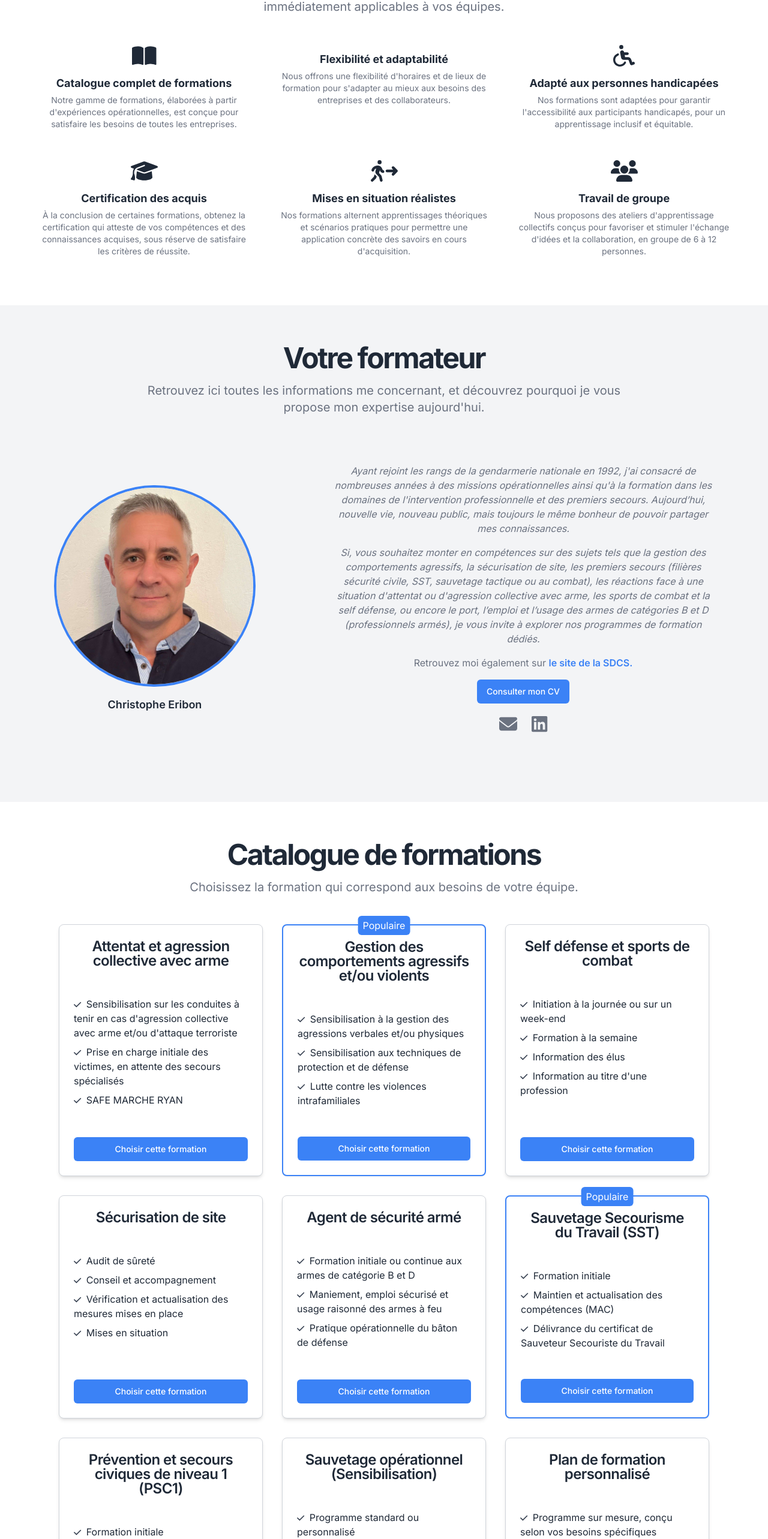
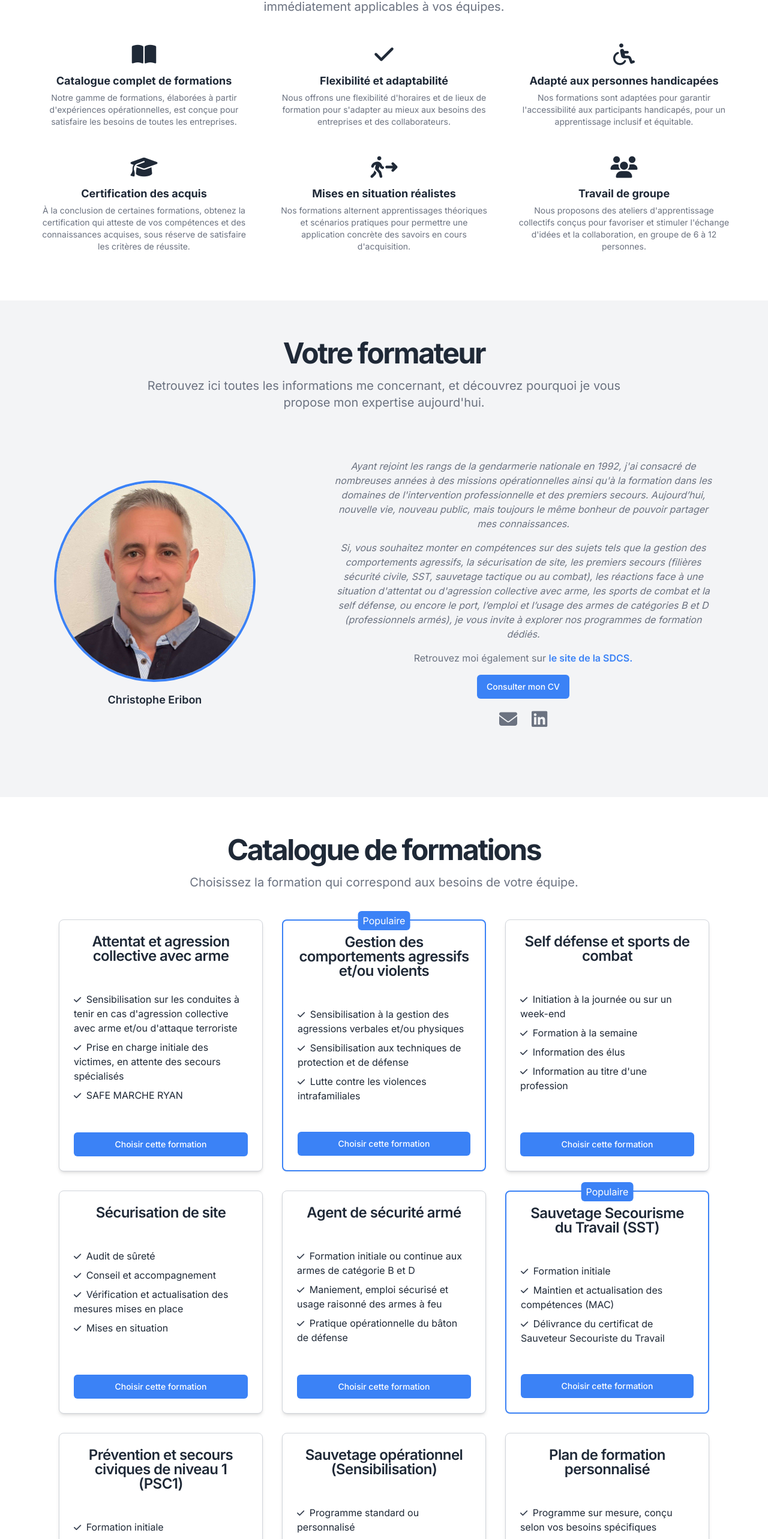
Before and after one commit to HugoErb/Site-SAFESEC-Formation, an Angular app in the folder frontend/: page /home in a window 1280 px wide. Shown: the part 987-3553 px from the top of the page at 60% size. Built offline with nearby package versions, Linux system fonts and the light colour scheme.

Commit message:
optimisation des icones font awesome + fixes

```diff
--- a/frontend/angular.json
+++ b/frontend/angular.json
@@ -30,7 +30,8 @@
               "src/assets"
             ],
             "styles": [
-              "src/styles.scss"
+              "src/styles.scss",
+              "node_modules/@fortawesome/fontawesome-free/css/all.min.css"
             ],
             "scripts": []
           },
--- a/frontend/package.json
+++ b/frontend/package.json
@@ -18,11 +18,10 @@
     "@angular/platform-browser": "^17.0.0",
     "@angular/platform-browser-dynamic": "^17.0.0",
     "@angular/router": "^17.0.0",
-    "@fortawesome/angular-fontawesome": "^0.14.1",
-    "@fortawesome/fontawesome-svg-core": "^6.6.0",
+    "@fortawesome/fontawesome-free": "^6.6.0",
     "@fortawesome/free-brands-svg-icons": "^6.5.2",
-    "@fortawesome/free-solid-svg-icons": "^6.6.0",
     "autoprefixer": "^10.4.16",
+    "axios": "^1.7.2",
     "postcss": "^8.4.32",
     "rxjs": "~7.8.0",
     "sweetalert2": "^11.6.13",
--- a/frontend/src/app/home/home.component.html
+++ b/frontend/src/app/home/home.component.html
@@ -22,7 +22,7 @@
 
   <!-- Menu burger pour les petits écrans -->
   <button class="lg:hidden ml-auto mr-3" (click)="toggleBurgerMenu($event)">
-    <fa-icon class="text-2xl text-gray-700" [icon]="icons.faBars"></fa-icon>
+    <i class="fa-solid fa-bars text-2xl text-gray-700"></i>
   </button>
   <div #menuBurger class="lg:hidden absolute top-full left-0 w-full bg-white shadow-md animate-appear mt-[-5px]"
     *ngIf="burgerMenuOpened">
@@ -82,7 +82,7 @@
       <div
         class="mx-auto grid items-start gap-8 sm:max-w-4xl sm:grid-cols-2 md:gap-12 lg:max-w-6xl lg:grid-cols-3 justify-items-center">
         <div class="grid gap-1 text-center">
-          <fa-icon class="text-4xl mb-2 text-gray-800" [icon]="icons.faBookOpen"></fa-icon>
+          <i class=" fa-solid fa-book-open text-4xl mb-2 text-gray-800"></i>
           <h3 class="text-lg font-bold">Catalogue complet de formations</h3>
           <p class="text-sm text-gray-500">
             Notre gamme de formations, élaborées à partir d'expériences opérationnelles, est conçue pour
@@ -91,14 +91,13 @@
         </div>
         <div class="grid gap-1 text-center">
           <i class="fa-solid fa-check text-4xl mb-2 text-gray-800"></i>
-          <!-- <fa-icon class="text-4xl mb-2 text-gray-800" [icon]="icons.faCalendarCheck"></fa-icon> -->
           <h3 class="text-lg font-bold text-gray-800">Flexibilité et adaptabilité</h3>
           <p class="text-sm text-gray-500">Nous offrons une flexibilité d'horaires et de lieux de formation pour
             s'adapter au mieux aux besoins
             des entreprises et des collaborateurs.</p>
         </div>
         <div class="grid gap-1 text-center">
-          <fa-icon class="text-4xl mb-2" [icon]="icons.faWheelchair"></fa-icon>
+          <i class=" fa-solid fas fa-wheelchair text-4xl mb-2"></i>
           <h3 class="text-lg font-bold text-gray-800">Adapté aux personnes handicapées</h3>
           <p class="text-sm text-gray-500">
             Nos formations sont adaptées pour garantir l'accessibilité aux participants handicapés, pour un
@@ -106,7 +105,7 @@
           </p>
         </div>
         <div class="grid gap-1 text-center">
-          <fa-icon class="text-4xl mb-2 text-gray-800" [icon]="icons.faGraduationCap"></fa-icon>
+          <i class="fa-solid fas fa-graduation-cap text-4xl mb-2 text-gray-800"></i>
           <h3 class="text-lg font-bold text-gray-800">Certification des acquis</h3>
           <p class="text-sm text-gray-500">
             À la conclusion de certaines formations, obtenez la certification qui atteste de
@@ -114,7 +113,7 @@
           </p>
         </div>
         <div class="grid gap-1 text-center">
-          <fa-icon class="text-4xl mb-2 text-gray-800" [icon]="icons.faPersonWalkingArrowRight"></fa-icon>
+          <i class="fa-solid fa-person-walking-arrow-right text-4xl mb-2 text-gray-800"></i>
           <h3 class="text-lg font-bold text-gray-800">Mises en situation réalistes</h3>
           <p class="text-sm text-gray-500">
             Nos formations alternent apprentissages théoriques et scénarios pratiques pour permettre une application
@@ -122,7 +121,7 @@
           </p>
         </div>
         <div class="grid gap-1 text-center">
-          <fa-icon class="text-4xl mb-2 text-gray-800" [icon]="icons.faUsers"></fa-icon>
+          <i class="fa-solid fa-users text-4xl mb-2 text-gray-800"></i>
           <h3 class="text-lg font-bold text-gray-800">Travail de groupe</h3>
           <p class="text-sm text-gray-500">
             Nous proposons des ateliers d'apprentissage collectifs conçus pour favoriser et stimuler l'échange d'idées
@@ -166,7 +165,8 @@
             <div class="mt-4 text-gray-500">
               Retrouvez moi également sur
               <a href="https://sdcs-formation.fr/" target="_blank"
-                class="relative text-blue-500 font-semibold before:absolute before:bottom-0 before:left-0 before:w-full before:h-0.5 before:bg-blue-500 before:scale-x-0 before:transition-transform before:duration-200 hover:before:scale-x-100"> le site de la SDCS.</a>
+                class="relative text-blue-500 font-semibold before:absolute before:bottom-0 before:left-0 before:w-full before:h-0.5 before:bg-blue-500 before:scale-x-0 before:transition-transform before:duration-200 hover:before:scale-x-100">
+                le site de la SDCS.</a>
             </div>
             <a class="justify-center whitespace-nowrap rounded-md font-medium ring-offset-background transition-colors focus-visible:outline-none focus-visible:ring-2 focus-visible:ring-ring focus-visible:ring-offset-2 h-10 px-4 py-2 text-sm inline-flex items-center gap-2 bg-blue-500 hover:bg-blue-600 text-white"
               href="../../assets/pdf/CV.pdf" target="_blank">
@@ -176,11 +176,11 @@
           <div class="flex justify-center gap-6 mt-4">
             <div (click)="scrollToSection('contact')"
               class="text-gray-500 hover:text-blue-600 cursor-pointer text-3xl transition-colors">
-              <fa-icon [icon]="icons.faEnvelope"></fa-icon>
+              <i class="fa-solid fa-envelope"></i>
             </div>
             <a href="https://www.linkedin.com/in/christophe-e-7a6813167/" target="_blank"
               class="text-gray-500 hover:text-blue-600 text-3xl transition-colors">
-              <fa-icon [icon]="icons.faLinkedin"></fa-icon>
+              <i class="fa-brands fa-linkedin"></i>
             </a>
           </div>
         </div>
@@ -206,16 +206,16 @@
           <div class="p-6 flex-grow">
             <ul class="space-y-2">
               <li>
-                <fa-icon class="text-sm text-gray-700 mr-1" [icon]="icons.faCheck"></fa-icon>
+                <i class="fa-solid fa-check text-sm text-gray-700 mr-1"></i>
                 Sensibilisation sur les conduites à tenir en cas d'agression collective avec arme et/ou d'attaque
                 terroriste
               </li>
               <li>
-                <fa-icon class="text-sm text-gray-700 mr-1" [icon]="icons.faCheck"></fa-icon>
+                <i class="fa-solid fa-check text-sm text-gray-700 mr-1"></i>
                 Prise en charge initiale des victimes, en attente des secours spécialisés
               </li>
               <li>
-                <fa-icon class="text-sm text-gray-700 mr-1" [icon]="icons.faCheck"></fa-icon>
+                <i class="fa-solid fa-check text-sm text-gray-700 mr-1"></i>
                 SAFE MARCHE RYAN
               </li>
             </ul>
@@ -239,15 +239,15 @@
           <div class="p-6 flex-grow">
             <ul class="space-y-2">
               <li>
-                <fa-icon class="text-sm text-gray-700 mr-1" [icon]="icons.faCheck"></fa-icon>
+                <i class="fa-solid fa-check text-sm text-gray-700 mr-1"></i>
                 Sensibilisation à la gestion des agressions verbales et/ou physiques
               </li>
               <li>
-                <fa-icon class="text-sm text-gray-700 mr-1" [icon]="icons.faCheck"></fa-icon>
+                <i class="fa-solid fa-check text-sm text-gray-700 mr-1"></i>
                 Sensibilisation aux techniques de protection et de défense
               </li>
               <li>
-                <fa-icon class="text-sm text-gray-700 mr-1" [icon]="icons.faCheck"></fa-icon>
+                <i class="fa-solid fa-check text-sm text-gray-700 mr-1"></i>
                 Lutte contre les violences intrafamiliales
               </li>
             </ul>
@@ -263,19 +263,19 @@
           <div class="p-6 flex-grow">
             <ul class="space-y-2">
               <li>
-                <fa-icon class="text-sm text-gray-700 mr-1" [icon]="icons.faCheck"></fa-icon>
+                <i class="fa-solid fa-check text-sm text-gray-700 mr-1"></i>
                 Initiation à la journée ou sur un week-end
               </li>
               <li>
-                <fa-icon class="text-sm text-gray-700 mr-1" [icon]="icons.faCheck"></fa-icon>
+                <i class="fa-solid fa-check text-sm text-gray-700 mr-1"></i>
                 Formation à la semaine
               </li>
               <li>
-                <fa-icon class="text-sm text-gray-700 mr-1" [icon]="icons.faCheck"></fa-icon>
+                <i class="fa-solid fa-check text-sm text-gray-700 mr-1"></i>
                 Information des élus
               </li>
               <li>
-                <fa-icon class="text-sm text-gray-700 mr-1" [icon]="icons.faCheck"></fa-icon>
+                <i class="fa-solid fa-check text-sm text-gray-700 mr-1"></i>
                 Information au titre d'une profession
               </li>
             </ul>
@@ -291,19 +291,19 @@
           <div class="p-6 flex-grow">
             <ul class="space-y-2">
               <li>
-                <fa-icon class="text-sm text-gray-700 mr-1" [icon]="icons.faCheck"></fa-icon>
+                <i class="fa-solid fa-check text-sm text-gray-700 mr-1"></i>
                 Audit de sûreté
               </li>
               <li>
-                <fa-icon class="text-sm text-gray-700 mr-1" [icon]="icons.faCheck"></fa-icon>
+                <i class="fa-solid fa-check text-sm text-gray-700 mr-1"></i>
                 Conseil et accompagnement
               </li>
               <li>
-                <fa-icon class="text-sm text-gray-700 mr-1" [icon]="icons.faCheck"></fa-icon>
+                <i class="fa-solid fa-check text-sm text-gray-700 mr-1"></i>
                 Vérification et actualisation des mesures mises en place
               </li>
               <li>
-                <fa-icon class="text-sm text-gray-700 mr-1" [icon]="icons.faCheck"></fa-icon>
+                <i class="fa-solid fa-check text-sm text-gray-700 mr-1"></i>
                 Mises en situation
               </li>
             </ul>
@@ -319,15 +319,15 @@
           <div class="p-6 flex-grow">
             <ul class="space-y-2">
               <li>
-                <fa-icon class="text-sm text-gray-700 mr-1" [icon]="icons.faCheck"></fa-icon>
+                <i class="fa-solid fa-check text-sm text-gray-700 mr-1"></i>
                 Formation initiale ou continue aux armes de catégorie B et D
               </li>
               <li>
-                <fa-icon class="text-sm text-gray-700 mr-1" [icon]="icons.faCheck"></fa-icon>
+                <i class="fa-solid fa-check text-sm text-gray-700 mr-1"></i>
                 Maniement, emploi sécurisé et usage raisonné des armes à feu
               </li>
               <li>
-                <fa-icon class="text-sm text-gray-700 mr-1" [icon]="icons.faCheck"></fa-icon>
+                <i class="fa-solid fa-check text-sm text-gray-700 mr-1"></i>
                 Pratique opérationnelle du bâton de défense
               </li>
             </ul>
@@ -349,15 +349,15 @@
           <div class="p-6 flex-grow">
             <ul class="space-y-2">
               <li>
-                <fa-icon class="text-sm text-gray-700 mr-1" [icon]="icons.faCheck"></fa-icon>
+                <i class="fa-solid fa-check text-sm text-gray-700 mr-1"></i>
                 Formation initiale
               </li>
               <li>
-                <fa-icon class="text-sm text-gray-700 mr-1" [icon]="icons.faCheck"></fa-icon>
+                <i class="fa-solid fa-check text-sm text-gray-700 mr-1"></i>
                 Maintien et actualisation des compétences (MAC)
               </li>
               <li>
-                <fa-icon class="text-sm text-gray-700 mr-1" [icon]="icons.faCheck"></fa-icon>
+                <i class="fa-solid fa-check text-sm text-gray-700 mr-1"></i>
                 Délivrance du certificat de Sauveteur Secouriste du Travail
               </li>
             </ul>
@@ -375,15 +375,15 @@
           <div class="p-6 flex-grow">
             <ul class="space-y-2">
               <li>
-                <fa-icon class="text-sm text-gray-700 mr-1" [icon]="icons.faCheck"></fa-icon>
+                <i class="fa-solid fa-check text-sm text-gray-700 mr-1"></i>
                 Formation initiale
               </li>
               <li>
-                <fa-icon class="text-sm text-gray-700 mr-1" [icon]="icons.faCheck"></fa-icon>
+                <i class="fa-solid fa-check text-sm text-gray-700 mr-1"></i>
                 Formation continue
               </li>
               <li>
-                <fa-icon class="text-sm text-gray-700 mr-1" [icon]="icons.faCheck"></fa-icon>
+                <i class="fa-solid fa-check text-sm text-gray-700 mr-1"></i>
                 Délivrance du certificat de compétences PSC1
               </li>
             </ul>
@@ -399,11 +399,11 @@
           <div class="p-6 flex-grow">
             <ul class="space-y-2">
               <li>
-                <fa-icon class="text-sm text-gray-700 mr-1" [icon]="icons.faCheck"></fa-icon>
+                <i class="fa-solid fa-check text-sm text-gray-700 mr-1"></i>
                 Programme standard ou personnalisé
               </li>
               <li>
-                <fa-icon class="text-sm text-gray-700 mr-1" [icon]="icons.faCheck"></fa-icon>
+                <i class="fa-solid fa-check text-sm text-gray-700 mr-1"></i>
                 Délivrance d'une attestation de participation
               </li>
             </ul>
@@ -419,7 +419,7 @@
           <div class="p-6 flex-grow">
             <ul class="space-y-2">
               <li>
-                <fa-icon class="text-sm text-gray-700 mr-1" [icon]="icons.faCheck"></fa-icon>
+                <i class="fa-solid fa-check text-sm text-gray-700 mr-1"></i>
                 Programme sur mesure, conçu selon vos besoins spécifiques
               </li>
             </ul>
--- a/frontend/src/app/home/home.component.ts
+++ b/frontend/src/app/home/home.component.ts
@@ -4,28 +4,14 @@ import { ActivatedRoute, Router } from '@angular/router';
 import { FormsModule } from '@angular/forms';
 import { CommonService } from '../common.service';
 
-// Font Awesome Icons
-import { FontAwesomeModule } from '@fortawesome/angular-fontawesome';
-import { faLinkedin } from '@fortawesome/free-brands-svg-icons';
-import { faEnvelope } from '@fortawesome/free-solid-svg-icons';
-import { faWheelchair } from '@fortawesome/free-solid-svg-icons';
-import { faCalendarCheck } from '@fortawesome/free-solid-svg-icons';
-import { faGraduationCap } from '@fortawesome/free-solid-svg-icons';
-import { faUsers } from '@fortawesome/free-solid-svg-icons';
-import { faBookOpen } from '@fortawesome/free-solid-svg-icons';
-import { faPersonWalkingArrowRight } from '@fortawesome/free-solid-svg-icons';
-import { faCheck } from '@fortawesome/free-solid-svg-icons';
-import { faBars } from '@fortawesome/free-solid-svg-icons';
-
 @Component({
   selector: 'app-home',
   standalone: true,
-  imports: [CommonModule, FontAwesomeModule, FormsModule],
+  imports: [CommonModule, FormsModule],
   templateUrl: './home.component.html'
 })
 export class HomeComponent {
   constructor(private router: Router, private activatedRoute: ActivatedRoute, protected commonService: CommonService) { }
-  icons = { faLinkedin, faEnvelope, faWheelchair, faCalendarCheck, faGraduationCap, faUsers, faBookOpen, faPersonWalkingArrowRight, faCheck, faBars };
   burgerMenuOpened: boolean = false;
 
   // Variables concernants la page de formulaire de demande de formation
--- a/frontend/src/app/legal-infos/legal-infos.component.html
+++ b/frontend/src/app/legal-infos/legal-infos.component.html
@@ -23,7 +23,7 @@
 
     <!-- Menu burger pour les petits écrans -->
     <button class="lg:hidden ml-auto mr-3" (click)="toggleBurgerMenu($event)">
-        <fa-icon class="text-2xl text-gray-700" [icon]="icons.faBars"></fa-icon>
+        <i class="fa-solid fa-bars text-2xl text-gray-700"></i>
     </button>
     <div #menuBurger class="lg:hidden absolute top-full left-0 w-full bg-white shadow-md animate-appear mt-[-5px]"
         *ngIf="burgerMenuOpened">
@@ -41,8 +41,7 @@
 <main class="flex-1 container mx-auto pt-16">
     <div class="fixed top-16 left-4 p-4 lg:block hidden">
         <button (click)="navigateTo('home','contact')" class="focus:outline-none cursor-pointer">
-            <fa-icon class="text-5xl mb-2 text-blue-500 hover:text-blue-600 transition-colors"
-                [icon]="icons.faCircleArrowLeft"></fa-icon>
+            <i class="fa-solid fa-circle-arrow-left text-5xl mb-2 text-blue-500 hover:text-blue-600 transition-colors"></i>
         </button>
     </div>
     <section class="animate-appear mx-4">
--- a/frontend/src/app/legal-infos/legal-infos.component.ts
+++ b/frontend/src/app/legal-infos/legal-infos.component.ts
@@ -2,21 +2,15 @@ import { Component, ElementRef, HostListener, ViewChild } from '@angular/core';
 import { Router } from '@angular/router';
 import { CommonModule } from '@angular/common';
 
-// Font Awesome Icons
-import { FontAwesomeModule } from '@fortawesome/angular-fontawesome';
-import { faBars } from '@fortawesome/free-solid-svg-icons';
-import { faCircleArrowLeft } from '@fortawesome/free-solid-svg-icons';
-
 @Component({
   selector: 'app-legal-infos',
   standalone: true,
-  imports: [FontAwesomeModule, CommonModule],
+  imports: [CommonModule],
   templateUrl: './legal-infos.component.html'
 })
 export class LegalInfosComponent {
   constructor(private router: Router) {
   }
-  icons = { faBars, faCircleArrowLeft };
   burgerMenuOpened: boolean = false;
 
   /**
--- a/frontend/src/app/training-form/training-form.component.ts
+++ b/frontend/src/app/training-form/training-form.component.ts
@@ -4,23 +4,15 @@ import { ActivatedRoute, Router } from '@angular/router';
 import { FormsModule } from '@angular/forms';
 import { CommonService } from '../common.service';
 
-// Font Awesome Icons
-import { FontAwesomeModule } from '@fortawesome/angular-fontawesome';
-import { faCircleArrowLeft } from '@fortawesome/free-solid-svg-icons';
-import { faBars } from '@fortawesome/free-solid-svg-icons';
-import { faChevronRight } from '@fortawesome/free-solid-svg-icons';
-import { faChevronLeft } from '@fortawesome/free-solid-svg-icons';
-
 @Component({
   selector: 'app-training-form',
   standalone: true,
-  imports: [CommonModule, FormsModule, FontAwesomeModule],
+  imports: [CommonModule, FormsModule],
   templateUrl: './training-form.component.html'
 })
 export class TrainingFormComponent implements OnInit {
   constructor(private router: Router, private activatedRoute: ActivatedRoute, protected commonService: CommonService) {
   }
-  icons = { faCircleArrowLeft, faBars, faChevronRight, faChevronLeft };
   burgerMenuOpened: boolean = false;
 
   // Variables pour le mail
```
Also changed, not shown: frontend/src/app/training-form/training-form.component.html (+7 -8 lines), 1 other file (tests, documents, lock files or other folders).
